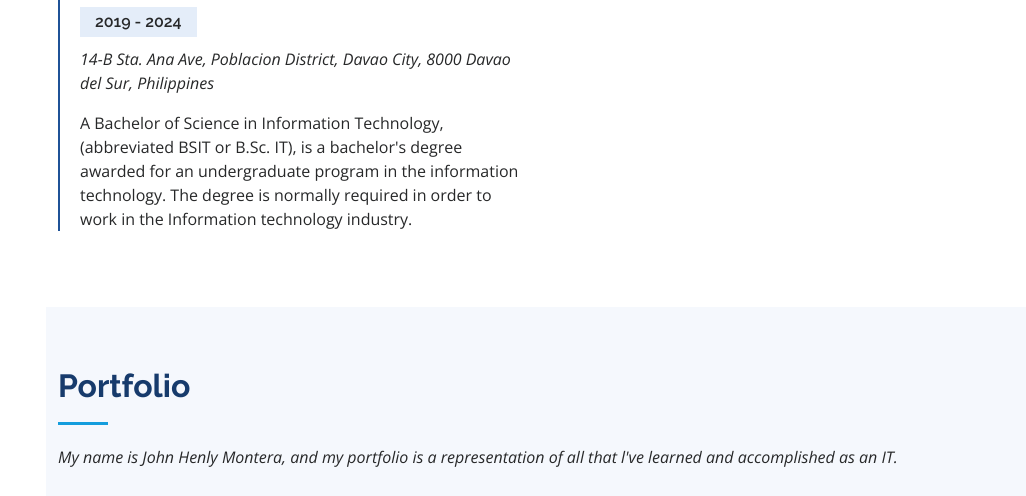
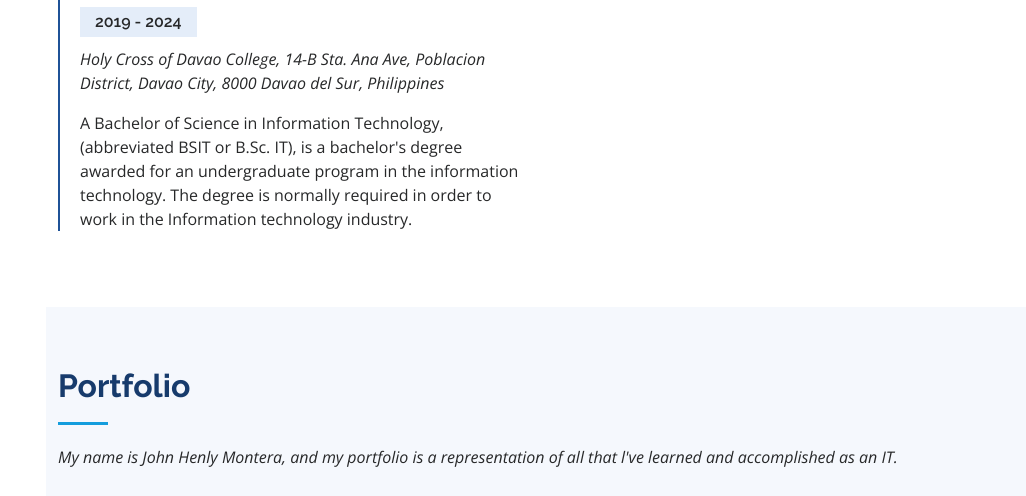
Before and after one commit to henly09/OJT_website_montera, a plain HTML site: page index.html in a window 1280 px wide. Shown: the part 3898-4394 px from the top of the page, without its empty margins (254-1280 px from the left). Drawn offline with nearby package versions, Linux system fonts and the light colour scheme.

Commit message:
udpate educational background

```diff
--- a/index.html
+++ b/index.html
@@ -373,7 +373,7 @@
             <div class="resume-item">
               <h4>Bachelor of Science in Information Technology</h4>
               <h5>2019 - 2024</h5>
-              <p><em>14-B Sta. Ana Ave, Poblacion District, Davao City, 8000 Davao del Sur, Philippines</em></p>
+              <p><em>Holy Cross of Davao College, 14-B Sta. Ana Ave, Poblacion District, Davao City, 8000 Davao del Sur, Philippines</em></p>
               <p>A Bachelor of Science in Information Technology, (abbreviated BSIT or B.Sc. IT), is a bachelor's degree awarded for an undergraduate program in the information technology. The degree is normally required in order to work in the Information technology industry.</p>
             </div>
           </div>
```
